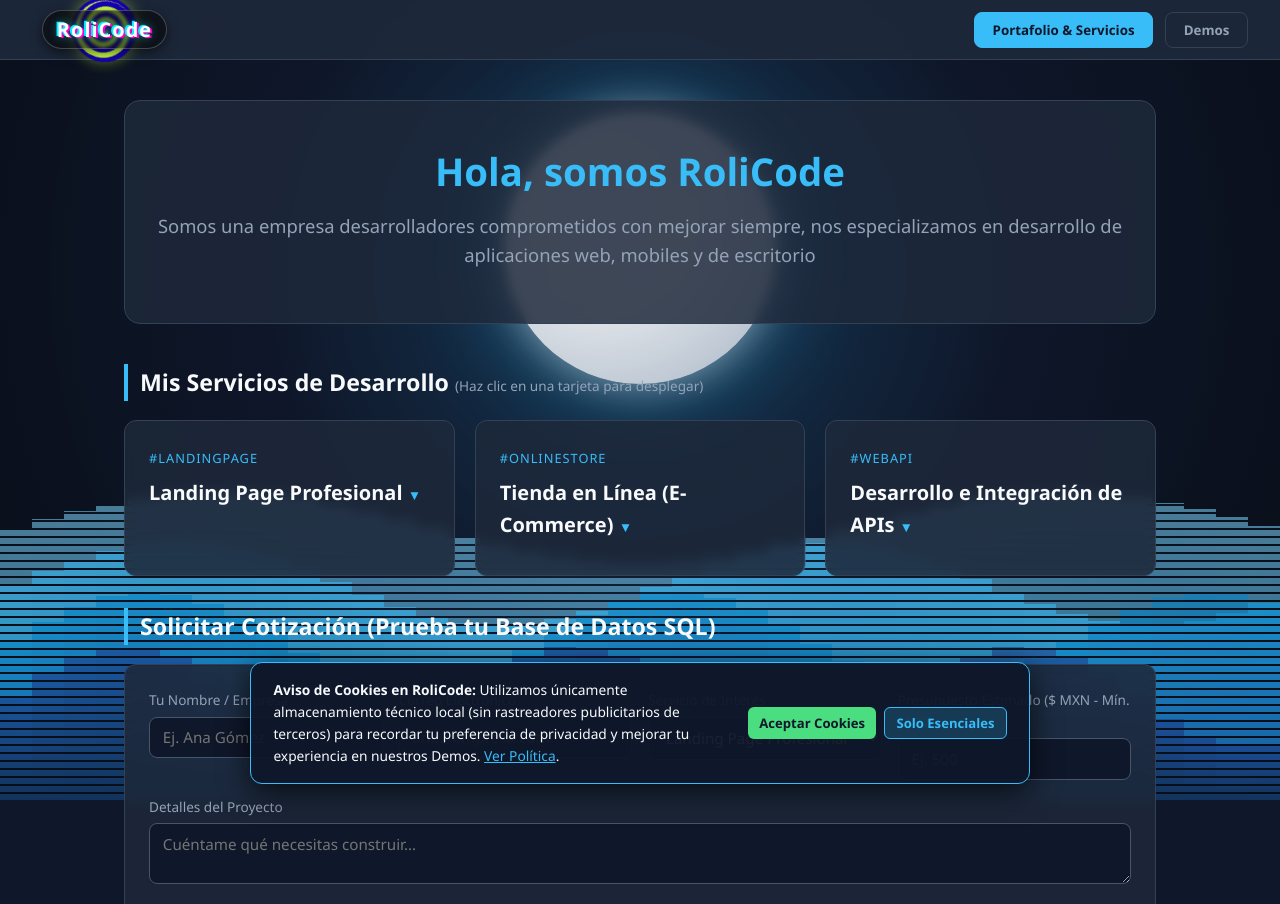
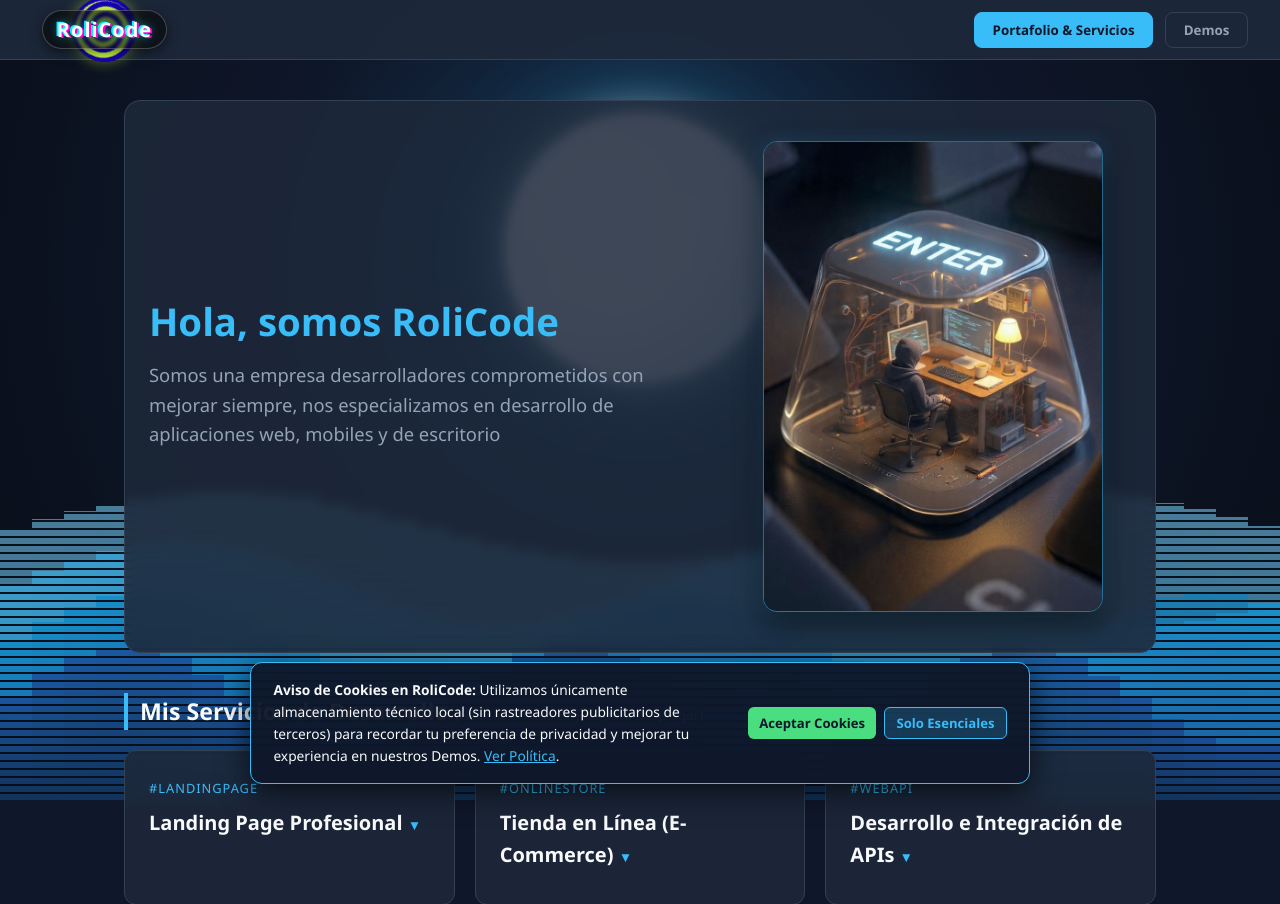
Before and after one commit to IngeniUriDev/RoliCode, a Spring Boot app: page / in a window 1280 px wide. Shown: the top 904 px of the page. Run offline with Spring Boot 4, Linux system fonts and the light colour scheme; data that the repository does not hold is empty; some of the project's set-up classes (security, data sources, template engines, error pages and the like) are left out, and stand-ins take their place.

Commit message:
Agregar imagenDev1 en portada Flexbox y directiva form-action en CSP

```diff
--- a/src/main/java/com/portafolio/web/config/SecurityHeadersFilter.java
+++ b/src/main/java/com/portafolio/web/config/SecurityHeadersFilter.java
@@ -28,6 +28,7 @@ public class SecurityHeadersFilter extends OncePerRequestFilter {
                 "font-src 'self'; " +
                 "connect-src 'self'; " +
                 "frame-ancestors 'none'; " +
+                "form-action 'self'; " +
                 "object-src 'none'; " +
                 "base-uri 'self';");
 
--- a/src/main/resources/static/index.html
+++ b/src/main/resources/static/index.html
@@ -55,11 +55,16 @@
     <main>
         <!-- PESTAÑA 1: LANDING PAGE DE SERVICIOS Y CONTACTO -->
         <section id="vista-inicio">
-            <div class="hero">
-                <h1 id="hero-nombre">Cargando perfil...</h1>
-                <p id="hero-rol">Conectando con el Backend en Spring Boot...</p>
-                <p id="hero-bio" style="margin-top: 0.5rem; font-size: 0.98rem; color: var(--text);"></p>
-                <div id="hero-tech" style="margin-top: 0.85rem;"></div>
+            <div class="hero hero-flex">
+                <div class="hero-texto">
+                    <h1 id="hero-nombre">Cargando perfil...</h1>
+                    <p id="hero-rol">Conectando con el Backend en Spring Boot...</p>
+                    <p id="hero-bio" style="margin-top: 0.5rem; font-size: 0.98rem; color: var(--text);"></p>
+                    <div id="hero-tech" style="margin-top: 0.85rem;"></div>
+                </div>
+                <div class="hero-imagen-box">
+                    <img src="/images/imagenDev1.jpg" alt="Desarrollo de Software RoliCode" class="hero-img">
+                </div>
             </div>
 
             <h2 class="section-title">Mis Servicios de Desarrollo <small
--- a/src/main/resources/static/styles.css
+++ b/src/main/resources/static/styles.css
@@ -509,3 +509,40 @@ main {
     );
     transition: height 0.06s linear;
 }
+
+/* Diseño Flexbox para la Portada (Texto + imagenDev1.jpg) */
+.hero-flex {
+    display: flex;
+    align-items: center;
+    justify-content: space-between;
+    gap: 2rem;
+    text-align: left;
+    flex-wrap: wrap;
+}
+
+.hero-texto {
+    flex: 1.4;
+    min-width: 260px;
+}
+
+.hero-imagen-box {
+    flex: 1;
+    min-width: 240px;
+    display: flex;
+    justify-content: center;
+}
+
+.hero-img {
+    width: 100%;
+    max-width: 340px;
+    height: auto;
+    border-radius: 14px;
+    border: 1.5px solid rgba(56, 189, 248, 0.45);
+    box-shadow: 0 12px 28px rgba(0, 0, 0, 0.55), 0 0 18px rgba(56, 189, 248, 0.2);
+    object-fit: cover;
+    transition: transform 0.3s ease;
+}
+
+.hero-img:hover {
+    transform: scale(1.03);
+}
```
Also changed, not shown: src/main/resources/images/constructApp.jpg (added), src/main/resources/images/crecimiento1.png (added), src/main/resources/images/estrategia1.jpg (added), src/main/resources/images/imagenDev1.jpg (added), src/main/resources/images/inventary1.jpg (added), src/main/resources/images/ubicacion1.jpg (added), src/main/resources/static/images/imagenDev1.jpg (added), vercel.json.
